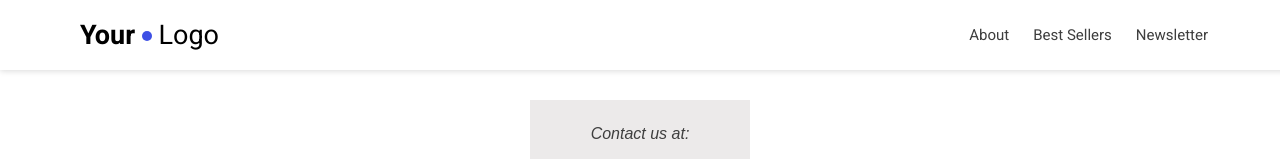
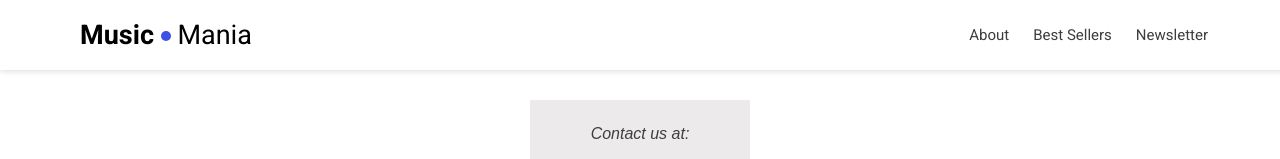
Before and after one commit to LeafTune/music-shop, a plain HTML site: page about.html in a window 1280 px wide. Shown: the top 159 px of the page. Drawn offline with Linux system fonts and the light colour scheme.

Commit message:
makes funny logo

```diff
--- a/about.html
+++ b/about.html
@@ -19,7 +19,7 @@
             <div class="container">
                 <div class="logo">
                     <a href="index.html">
-                        <strong>Your </strong><span class="blue-dot"></span> Logo
+                        <strong>Music </strong><span class="blue-dot"></span> Mania
                     </a>
             </div>
             <nav>
```
Also changed, not shown: index.html (+1 -1 lines).
